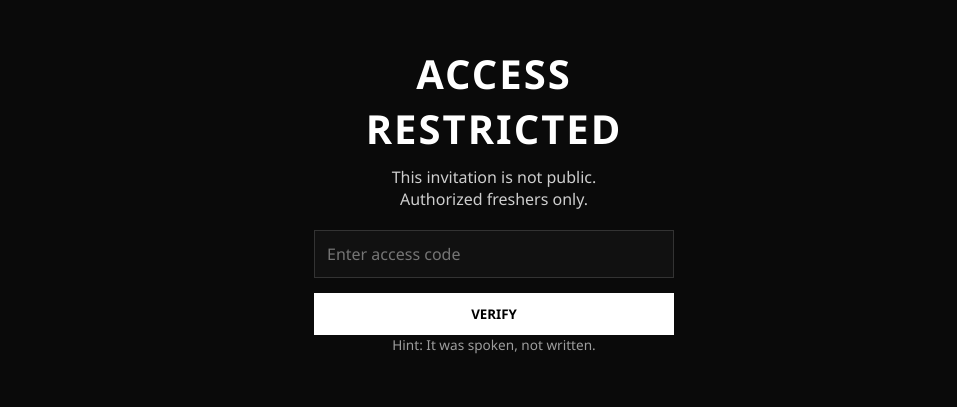
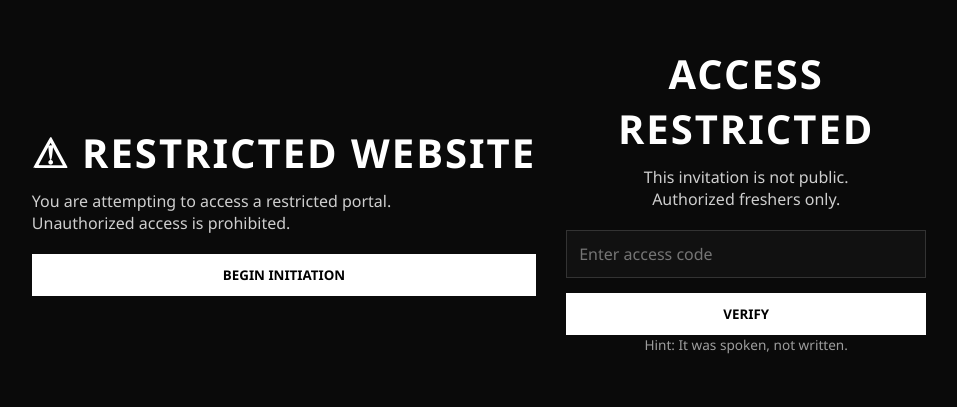
Before and after one commit to advaith373/Invite, a plain HTML site: page index.html in a window 1280 px wide. Shown: the part 190-597 px from the top of the page, without its empty margins (146-1103 px from the left). Drawn offline with Linux system fonts and the light colour scheme.

Commit message:
Update index.html

```diff
--- a/index.html
+++ b/index.html
@@ -6,6 +6,17 @@
   <title>Access Restricted</title>
   <link rel="stylesheet" href="style.css">
 </head>
+  <!-- RESTRICTED WARNING SCREEN -->
+<div id="warningScreen" class="screen">
+  <h1>⚠ RESTRICTED WEBSITE</h1>
+  <p>
+    You are attempting to access a restricted portal.<br>
+    Unauthorized access is prohibited.
+  </p>
+
+  <button onclick="goToTasks()">BEGIN INITIATION</button>
+</div>
+
 <body>
 
   <!-- LOCK SCREEN -->
```
